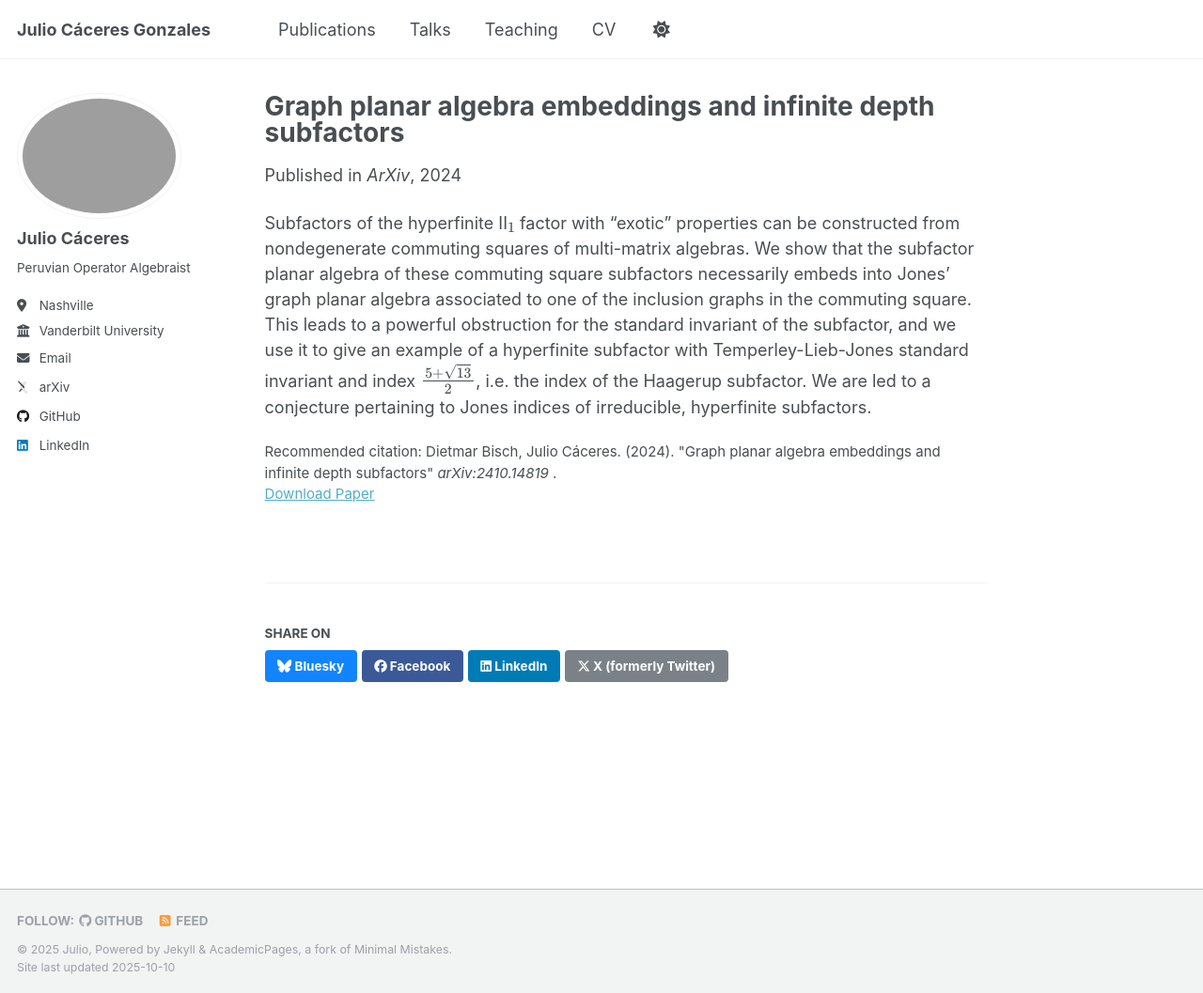
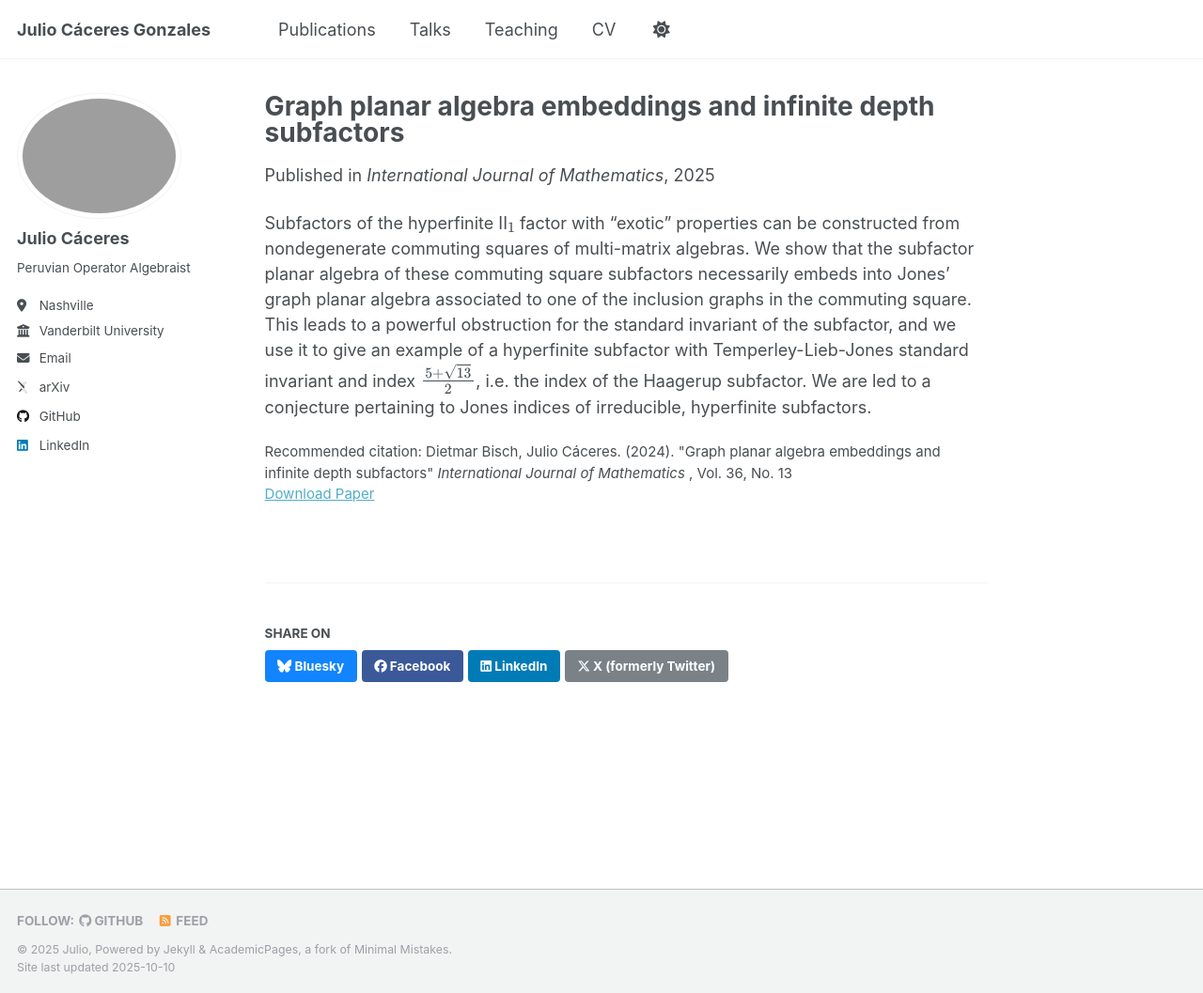
Before and after one commit to wikiwa1/wikiwa1.github.io, a Jekyll site: the page built from _publications/gpa_embedding.md, in a window 1280 px wide and 1057 px high. Shown: the whole window at 94% size. Built offline with Jekyll 4.4.1, drawn with Linux system fonts in a browser that asks for light colours; some web fonts are replaced; a script that is not in the unit is left out.

Commit message:
Updated the one publication

```diff
--- a/_publications/gpa_embedding.md
+++ b/_publications/gpa_embedding.md
@@ -1,16 +1,16 @@
 ---
 title: "Graph planar algebra embeddings and infinite depth subfactors"
 collection: publications
-category: preprints
+category: manuscripts
 permalink:
 excerpt:
-date: 2024-10-18
-venue: 'ArXiv'
+date: 2025-09-24
+venue: 'International Journal of Mathematics'
 slidesurl: ##
-paperurl: 'https://arxiv.org/abs/2410.14819'
-paperdownload: '/files/gpa_embedding.pdf'
+paperurl: 'https://www.worldscientific.com/doi/epdf/10.1142/S0129167X25500521'
+paperdownload:
 bibtexurl: ##
-citation: 'Dietmar Bisch, Julio Cáceres. (2024). &quot;Graph planar algebra embeddings and infinite depth subfactors&quot; <i>	arXiv:2410.14819 </i>.'
-toappear: 'Accepted to International Journal of Mathematics'
+citation: 'Dietmar Bisch, Julio Cáceres. (2024). &quot;Graph planar algebra embeddings and infinite depth subfactors&quot; <i>	International Journal of Mathematics </i>, Vol. 36, No. 13'
+toappear: ##
 ---
 Subfactors of the hyperfinite II$$_1$$ factor with "exotic" properties can be constructed from nondegenerate commuting squares of multi-matrix algebras. We show that the subfactor planar algebra of these commuting square subfactors necessarily embeds into Jones' graph planar algebra associated to one of the inclusion graphs in the commuting square. This leads to a powerful obstruction for the standard invariant of the subfactor, and we use it to give an example of a hyperfinite subfactor with Temperley-Lieb-Jones standard invariant and index $$\frac{5+\sqrt{13}}{2}$$, i.e. the index of the Haagerup subfactor. We are led to a conjecture pertaining to Jones indices of irreducible, hyperfinite subfactors.
```
